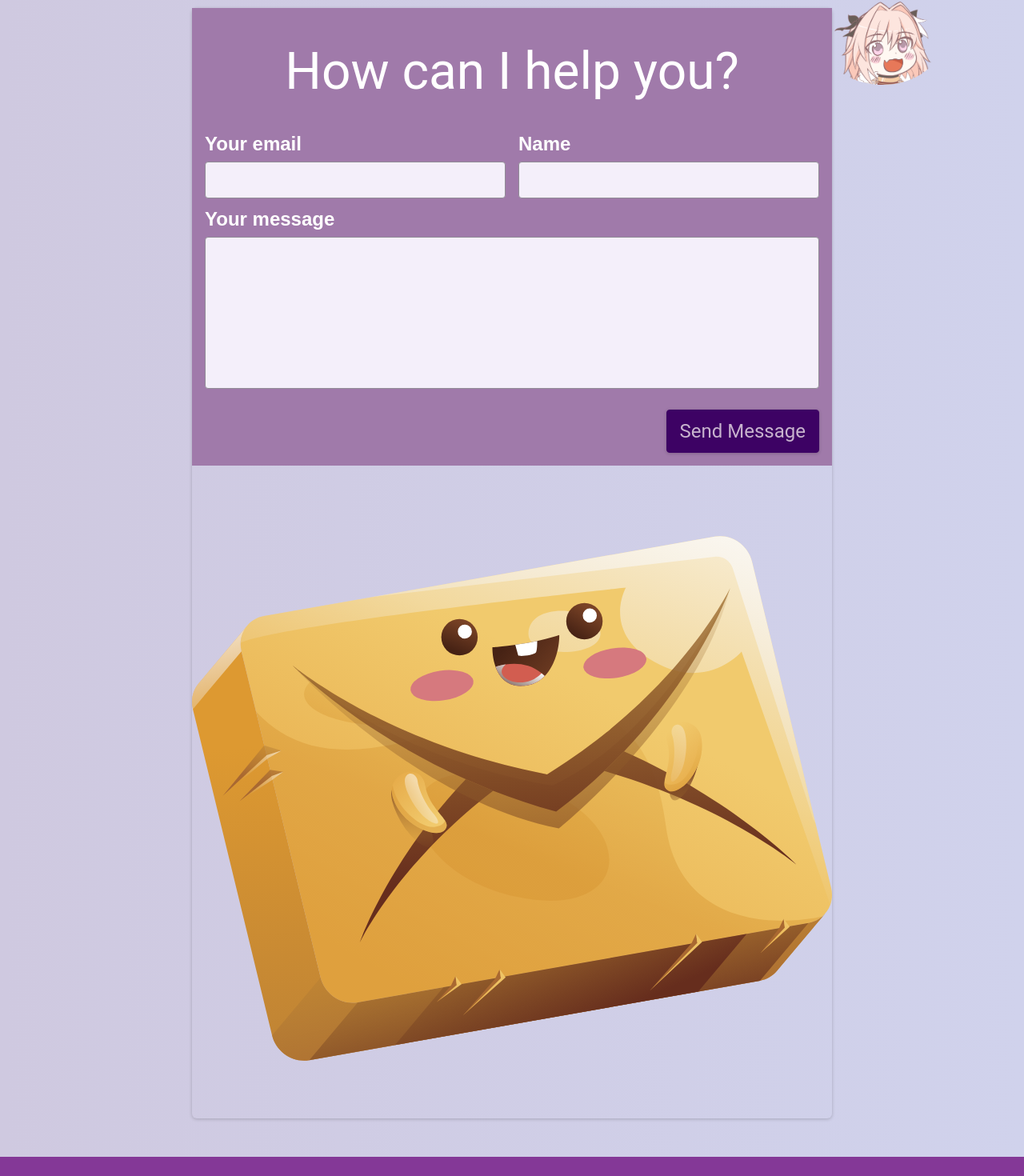
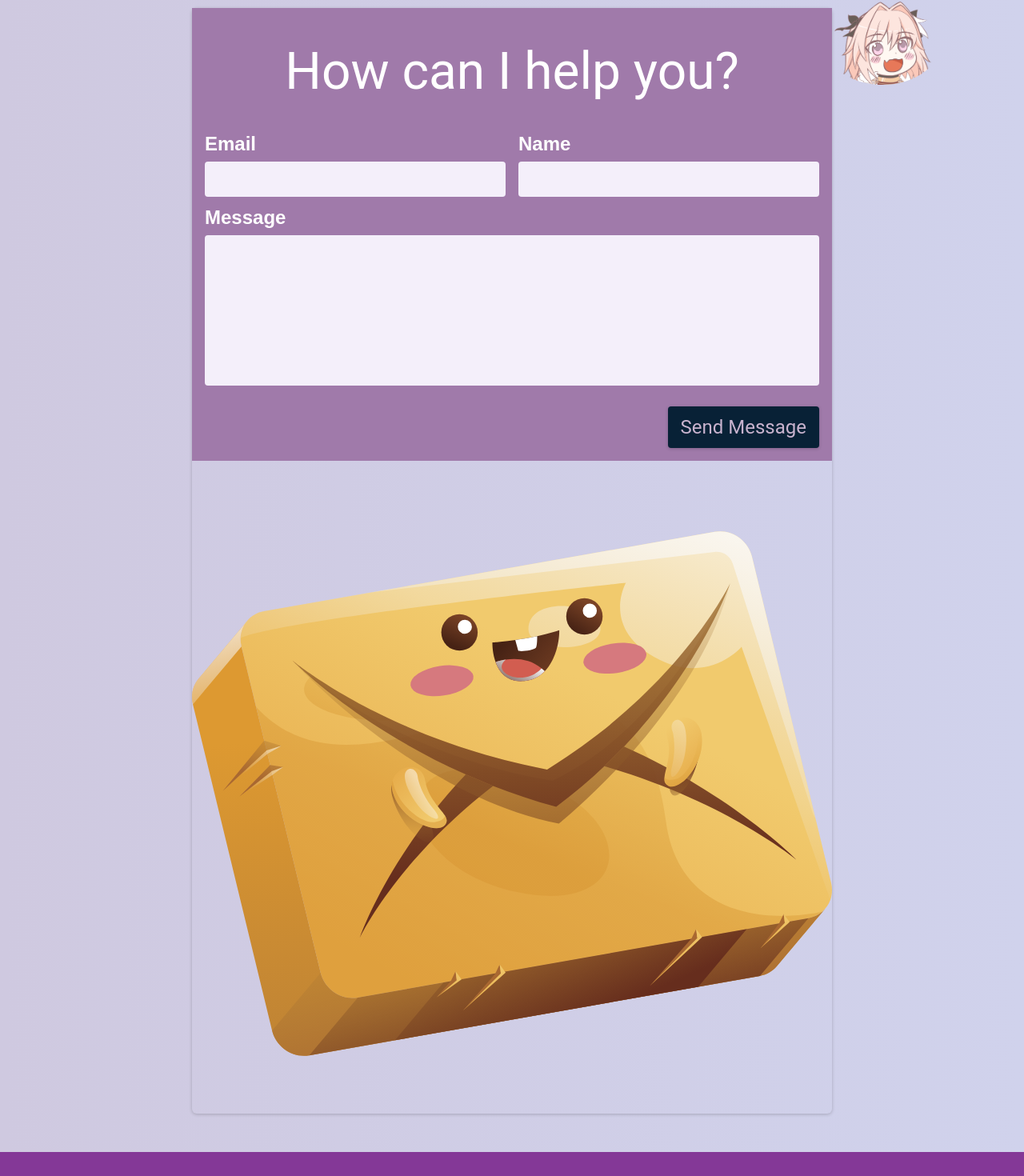
Before and after one commit to StanciuDragosIoan/codepill-frontend, a Next.js app: page /contact in a window 1280 px wide. Shown: the part 102-1572 px from the top of the page at 80% size. Built offline with nearby package versions, Linux system fonts and the light colour scheme.

Commit message:
fix: styles fixes

```diff
--- a/components/contact/contactForm.module.css
+++ b/components/contact/contactForm.module.css
@@ -37,7 +37,6 @@
   padding: var(--size-1);
   border-radius: 4px;
   width: 100%;
-  border: 1px solid var(--color-grey-400);
   background-color: var(--color-grey-50);
   resize: none;
   color: #000;
@@ -54,6 +53,10 @@
   min-width: 10rem;
 }
 
+.control input {
+  outline: none;
+}
+
 .actions {
   margin-top: var(--size-4);
   text-align: right;
@@ -62,17 +65,22 @@
 .form button {
   font: inherit;
   cursor: pointer;
-  background-color: var(--color-primary-700);
-  border: 1px solid var(--color-primary-700);
+  background-color: var(--color-submit-btn);
   padding: var(--size-2) var(--size-4);
   border-radius: 4px;
   color: var(--color-primary-50);
   box-shadow: 0 1px 4px rgba(0, 0, 0, 0.2);
 }
 
+.form textarea,
+.from input {
+  outline: none;
+}
+
 .form button:hover {
-  background-color: var(--color-primary-500);
+  background-color: var(--color-submit-btn-light);
   border-color: var(--color-primary-500);
+  transition: 1s;
 }
 
 .img {
@@ -81,6 +89,7 @@
   width: 100% !important;
   position: relative !important;
   height: unset !important;
+  border: none !important;
 }
 
 @media (min-width: 768px) {
--- a/components/contact/contactForm.tsx
+++ b/components/contact/contactForm.tsx
@@ -69,7 +69,7 @@ function ContactForm() {
           <p className="text-red-400 text-center">{error}</p>
           <div className={classes.controls}>
             <div className={classes.control}>
-              <label htmlFor="email">Your email</label>
+              <label htmlFor="email">Email</label>
               <input
                 type="email"
                 id="email"
@@ -91,7 +91,7 @@ function ContactForm() {
             </div>
           </div>
           <div className={classes.control}>
-            <label htmlFor="message">Your message</label>
+            <label htmlFor="message">Message</label>
             <textarea
               id="message"
               rows={5}
--- a/components/hero/hero.tsx
+++ b/components/hero/hero.tsx
@@ -1,16 +1,15 @@
 import { UserContext } from "@/context/user";
-import Image from "next/image";
 import { useContext } from "react";
 import classes from "./hero.module.css";
 import { VideoComponent } from "../utils/VideoComponent";
-
+import globalClasses from "@/styles/shared.module.css";
+const { heroDark, heroLight } = classes;
+const { card } = globalClasses;
 function Hero() {
   const { theme } = useContext(UserContext);
 
   return (
-    <section
-      className={theme === "dark" ? classes.heroDark : classes.heroLight}
-    >
+    <section className={`${card} ${theme === "dark" ? heroDark : heroLight}`}>
       <h1 className={classes.heroHeader}>Welcome to CodePill!</h1>
       <div className={classes.flex}>
         <div className={classes.flexChild}>
--- a/components/layout/layout.tsx
+++ b/components/layout/layout.tsx
@@ -33,8 +33,14 @@ function Layout({ children }: Props) {
           theme === "dark" ? globalClasses.navDarkBg : globalClasses.navLightBg
         }`}
       >
-        <Link href="/">
-          <Logo />
+        <Link href="/" className={globalClasses.flex}>
+          <span
+            style={{ fontSize: "2rem", margin: "auto 2px", marginTop: "-2px" }}
+          >
+            &copy;
+          </span>
+          <Logo />{" "}
+          <p className={globalClasses.date}>{new Date().getFullYear()}</p>
         </Link>
       </footer>
     </div>
--- a/components/posts/allPosts/postItem.tsx
+++ b/components/posts/allPosts/postItem.tsx
@@ -27,10 +27,10 @@ function PostItem(props: Props) {
           theme === "dark"
             ? globalClasses.contentDark
             : globalClasses.contentLight
-        }`}
+        } ${globalClasses.card}`}
       >
         <Link href={linkPath} target="_blank">
-          <div className={classes.image}>
+          <div className={`${classes.image}`}>
             <Image
               src={imagePath}
               alt={title}
--- a/styles/globals.css
+++ b/styles/globals.css
@@ -28,11 +28,23 @@ body {
   --color-primary-600: #480264;
   --color-primary-700: #3d0264;
 
+  --color-blueish-50: #c8d7e5;
+  --color-blueish-100: #a0b5cc;
+  --color-blueish-200: #889ebb;
+  --color-blueish-300: #7e8eab;
+  --color-blueish-400: #6e79a1;
+  --color-blueish-500: #5a097a;
+  --color-blueish-600: #484164;
+  --color-blueish-700: #3d0264;
+
   --color-success-100: #a2f0bc;
   --color-success-500: #12bd4b;
 
   --color-error-100: #f1acc9;
   --color-error-500: #a10c4a;
+
+  --color-submit-btn: #082136;
+  --color-submit-btn-light: #1d3f5b;
 
   --size-1: 0.25rem;
   --size-2: 0.5rem;
--- a/styles/shared.module.css
+++ b/styles/shared.module.css
@@ -33,3 +33,29 @@
 .white {
   color: #fff !important;
 }
+
+.card {
+  box-shadow: 0px 0px 20px 0px rgba(0, 0, 0, 0.4);
+  border-radius: 15px;
+  margin-bottom: 1rem;
+  padding: 1rem;
+}
+
+.card:hover {
+  box-shadow: 0px 0px 20px 0px rgba(0, 0, 0, 0.6);
+  cursor: pointer;
+  transition: 1s;
+  transform: scale(1.01);
+}
+
+.flex {
+  display: flex;
+  align-items: center;
+  justify-content: center;
+}
+
+.date {
+  font-size: 1.7rem;
+  margin-left: 1rem;
+  margin-top: -5px;
+}
```
